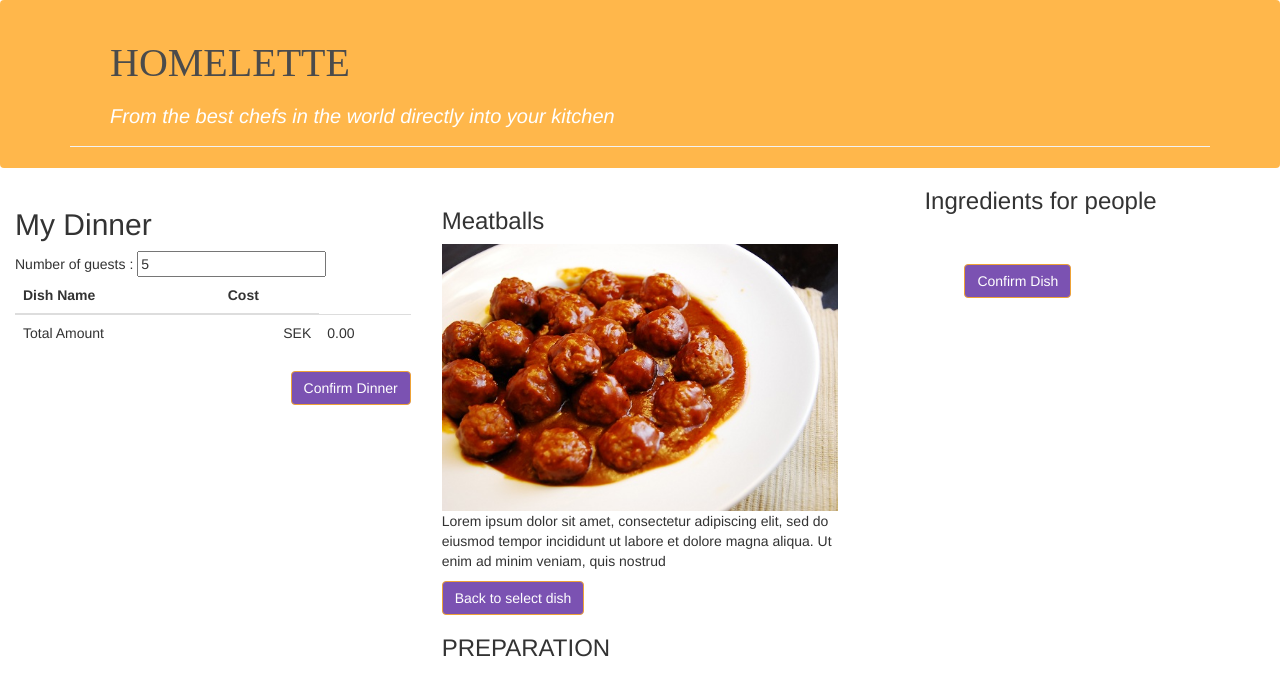
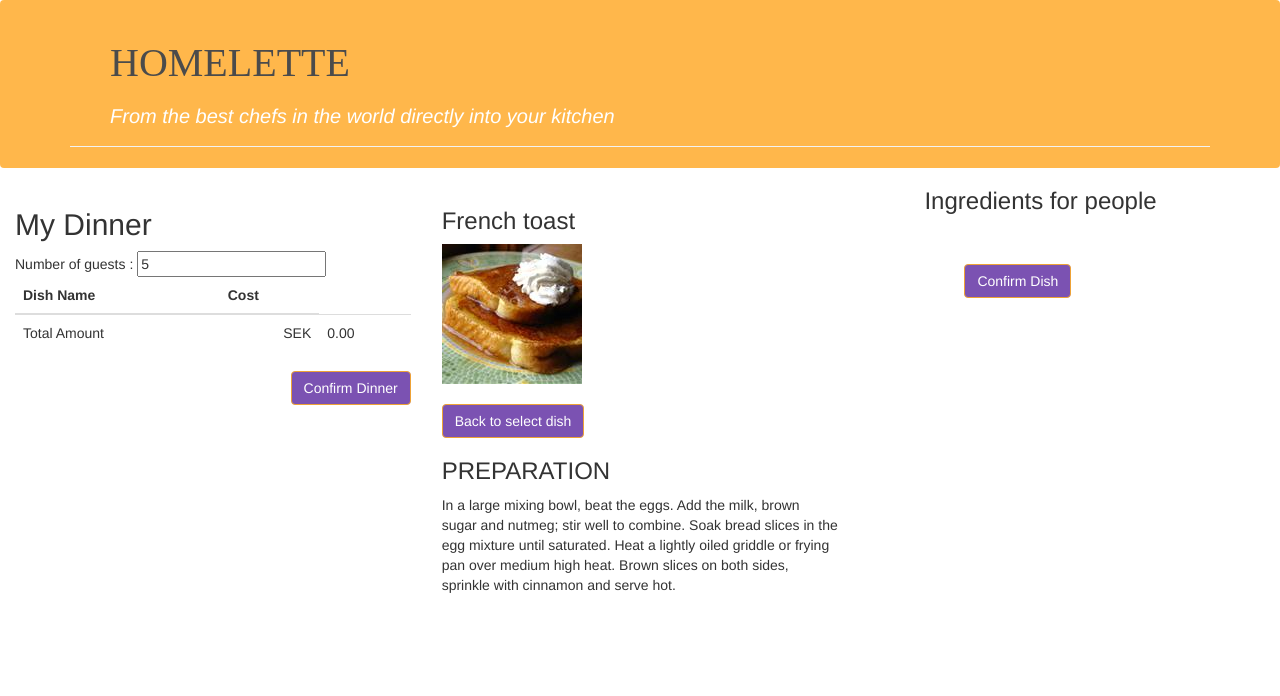
Before and after one commit to mohit493/Lab_2, a plain HTML site: page view_2+4.html in a window 1280 px wide. Drawn offline with nearby package versions, Linux system fonts and the light colour scheme.

Commit message:
working on view 4

```diff
--- a/js/app.js
+++ b/js/app.js
@@ -2,10 +2,6 @@ $(function () {
     //We instantiate our model
     var model = new DinnerModel();
 
-
-
-    var exampleView = new ExampleView($("#exampleView"), model);
-
-    var selectDishView = new SelectDishView($("#selectDishView"), model);
+    var dishDescriptionView = new DishDescriptionView($("#dishDescriptionView"), model);
 
 });
--- /dev/null
+++ b/js/view/dishDescriptionView.js
@@ -0,0 +1,27 @@
+//View 2
+var DishDescriptionView = function(container, model) {
+
+	//add div buttons
+	this.backToSelectDish = container.find("#backToSelectDish");
+	this.confirmDish = container.find("#confirmDish");
+
+	//add dish info
+	this.dishName = container.find("#dishName");
+	this.dishImage = container.find("#dishImage");
+	this.dishPreparation = container.find("#dishPreparation");
+
+	this.update = function() {
+
+		//upload dish info
+		this.dish = model.getDish(1);
+
+		this.dishName.html(this.dish.name);
+		this.dishImage.attr('src', 'images/' + this.dish.image);
+		this.dishPreparation.html(this.dish.description);
+
+	}
+
+ 	this.update();
+
+
+}
--- a/view_2+4.html
+++ b/view_2+4.html
@@ -87,27 +87,26 @@
 
             <div></div>
 
-
-
-            <h3 id="dishName">Meatballs</h3>
-            <img id="dishImg" src="images/lmeatballs.jpg" class="img-responsive" alt="Meatballs">
-            <p>Lorem ipsum dolor sit amet, consectetur adipiscing elit, sed do eiusmod tempor incididunt ut labore et dolore magna aliqua. Ut enim ad minim veniam, quis nostrud</p>
+            <h3 id="dishName"></h3>
+            <img id="dishImage">
+            <br>
+            <br>
 
             <button id="backToSelectDish" class="btn btn-warning" role: "button">Back to select dish</button>
 
             <h3>PREPARATION</h3>
-            <p id="dishPrep"></p>
+            <p id="dishPreparation"></p>
         </div>
 
         <div class="col-md-offset-7">
-            <h3>Ingredients for <span id="ingredientheading"></span> people</h3>
-            <div id="ingredientlist">
+            <h3>Ingredients for <span id="ingredientsFor"></span> people</h3>
+            <div id="ingredientList">
             </div>
 
             <br>
             <br>
             <div style="padding-left:40px;">
-                <button id="confirmDishButton" class="btn btn-warning" style="display:inline;">Confirm Dish</button>
+                <button id="confirmDish" class="btn btn-warning" style="display:inline;">Confirm Dish</button>
                 <span id="priceCounter"></span>
             </div>
         </div>
@@ -121,8 +120,7 @@
     <!-- The application JavaScript code -->
     <script src="js/app.js"></script>
     <script src="js/model/dinnerModel.js"></script>
-    <script src="js/view/exampleView.js"></script>
-    <!-- script src="js/view/exampleViewController.js"></script>
+    <script src="js/view/dishDescriptionView.js"></script>
 <!--script src="js/view/exampleViewController.js"></script-->
 </body>
 
```
Also changed, not shown: index.html (+1 -1 lines), 6 other files.
